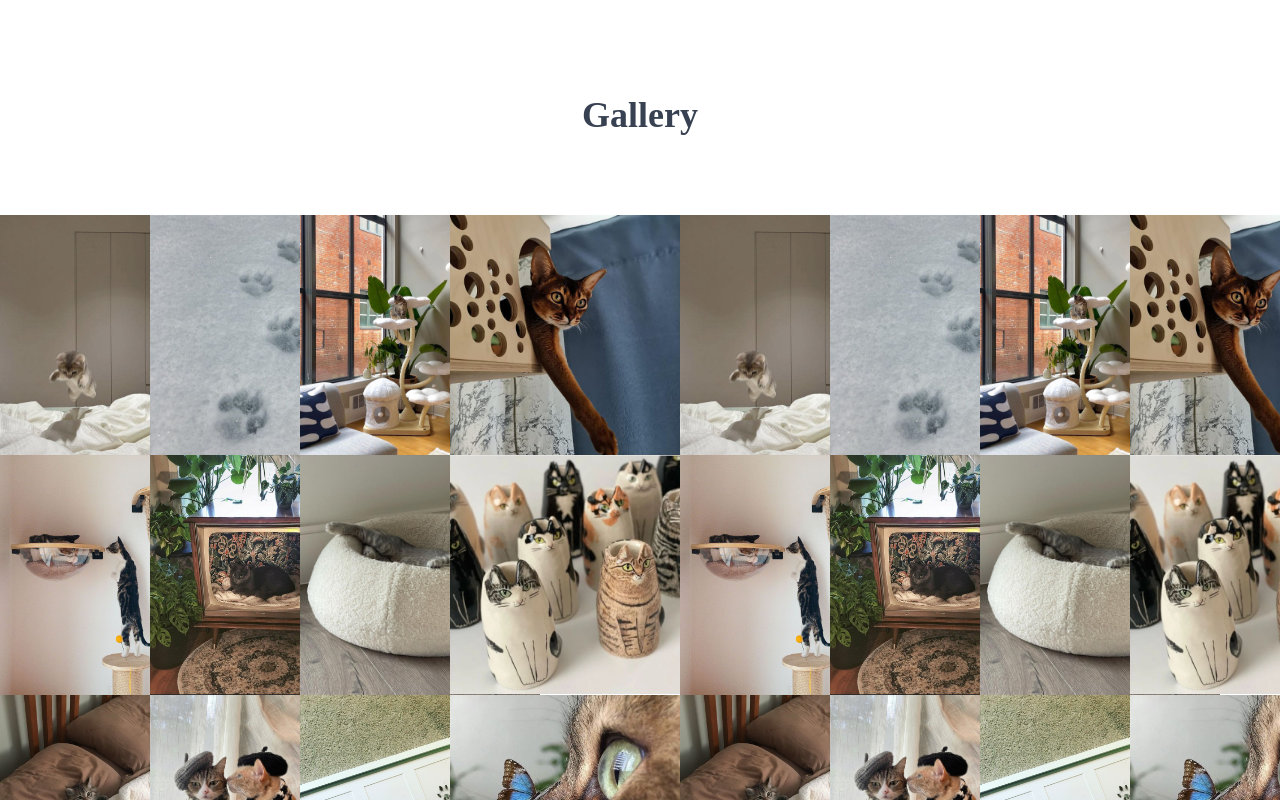
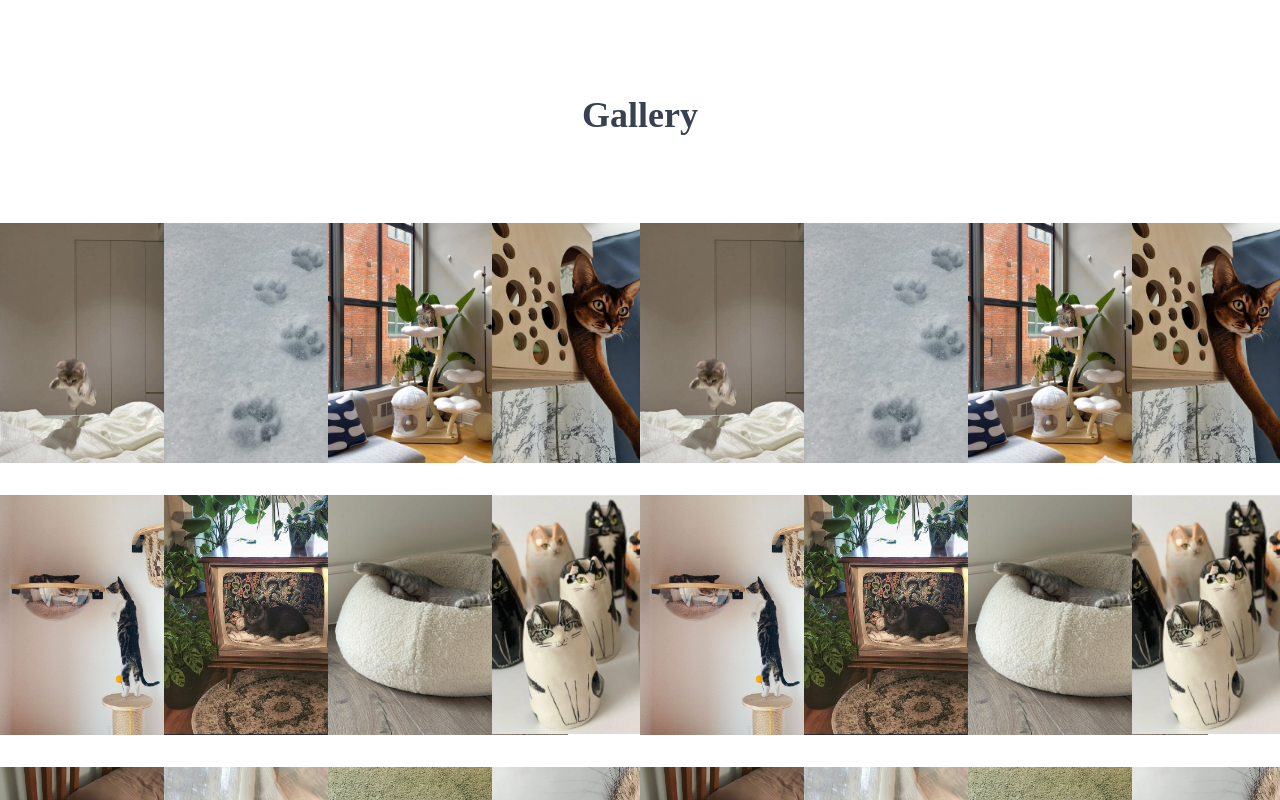
Before and after one commit to demetgas/react-tailwind-project, a React (Create React App) app in the folder tailwind-app/: page / in a window 1280 px wide. Shown: the part 2380-3180 px from the top of the page. Built offline with nearby package versions, Linux system fonts and the light colour scheme.

Commit message:
Update Gallery.jsx

```diff
--- a/tailwind-app/src/components/Gallery.jsx
+++ b/tailwind-app/src/components/Gallery.jsx
@@ -4,19 +4,19 @@ import galleryArray from "../data/gallery";
 export const Gallery = () => {
   return (
     <div>
-      <h2 className="text-center text-gray-700 mt-[480px] font-bold text-4xl ">
+      <h2 className="text-center text-gray-700 mt-[480px] font-bold text-4xl">
         Gallery
       </h2>
-      <div className="grid grid-cols-2  max-w-[90rem] gap-20">
+      <div className="grid grid-cols-2 max-w-[90rem]">
         {galleryArray.map((array) => (
-          <div className="w-fit h-[65vh] mt-20  mx-auto">
-            <div className="grid grid-cols-4  ">
+          <div className="w-fit h-[65vh] mt-20 mx-auto mx-2">
+            <div className="grid grid-cols-4 gap-4">
               {array.map((picture) => (
                 <img
                   key={picture.id}
                   src={picture.img}
-                  alt=""
-                  className="max-w-60 max-h-60 "
+                  alt=''
+                  className="max-w-60 max-h-60  my-2"
                 />
               ))}
             </div>
```
